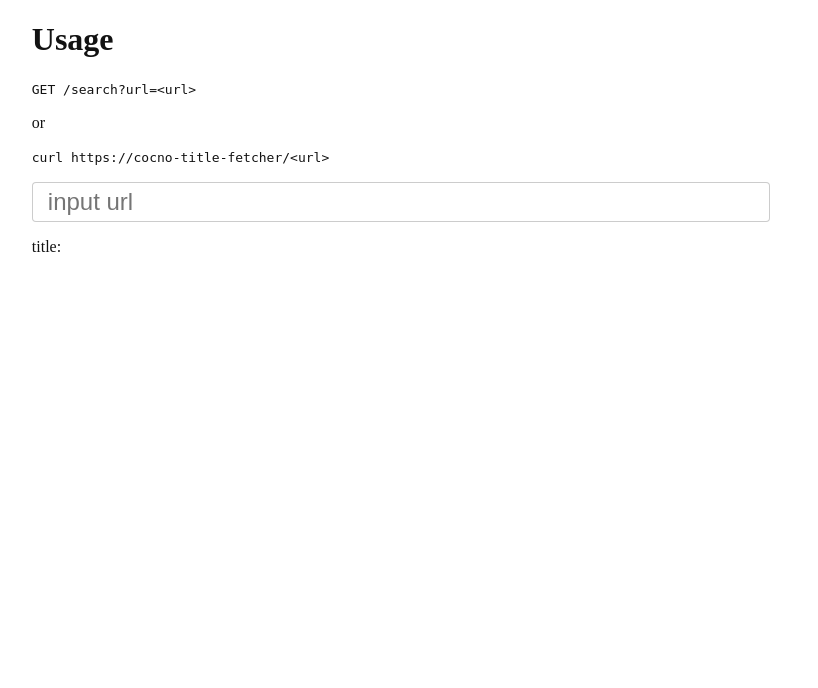
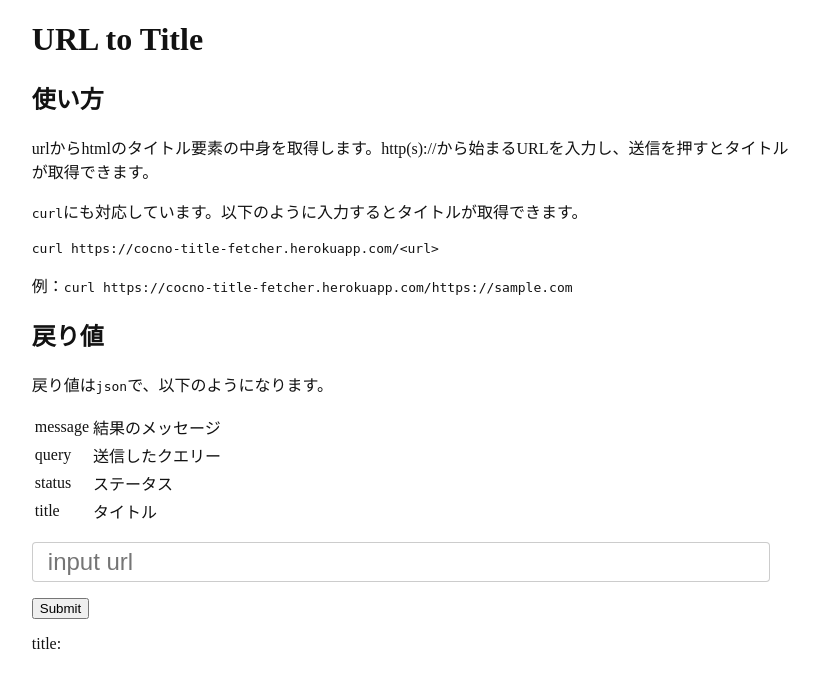
Before and after one commit to laprn/get-title, a Flask app: page / in a window 1280 px wide. Shown: the top 688 px of the page, without its empty margins (229-1047 px from the left). Run offline with Flask 2, Linux system fonts and the light colour scheme.

Commit message:
flask flash

```diff
--- a/app.py
+++ b/app.py
@@ -1,11 +1,12 @@
-from flask import Flask, render_template, request
+from flask import Flask, render_template, request, flash, redirect, url_for
 from flask.wrappers import Request
 from fetchhtmlinfo import fetch_header
 
 app = Flask(__name__)
+app.secret_key = b'_5#y2L"F4Q8z\n\xec]/'
 
 @app.route('/')
-def greeting():
+def index():
     return render_template('index.html')
 
 @app.route('/<path:url>')
@@ -17,7 +18,9 @@ def display_json_curl(url):
 def display_json_form():
     url = request.args.get('url')
     result = fetch_header.fetch_title(url)
-    return result
+    flash(result)
+    return redirect(url_for('index'))
+    # return result
 
 if __name__ == '__main__':
     app.run()
--- a/templates/index.html
+++ b/templates/index.html
@@ -22,6 +22,7 @@
             border: none;
             box-shadow: 0 0 0 1px #ccc inset;
             padding-left: 1rem;
+            margin: 1rem 0rem;
         }
         @media screen and (max-width: 480px) {
             .container {
@@ -32,32 +33,46 @@
 </head>
 <body>
     <div class="container">
-        <h1>Usage</h1>
-        <p><code>GET /search?url=&lt;url&gt;</code></p>or
-        <p><code>curl https://cocno-title-fetcher/&lt;url&gt;</code></p>
-
-    <form action="/search" method="GET" onsubmit="return false;">
-    <input type="text" name="url" placeholder="input url" onchange="changeHandler(this)" id="search">
+        <h1>URL to Title</h1>
+        <h2>使い方</h2>
+        <p>urlからhtmlのタイトル要素の中身を取得します。http(s)://から始まるURLを入力し、送信を押すとタイトルが取得できます。</p>
+        <p><code>curl</code>にも対応しています。以下のように入力するとタイトルが取得できます。</p>
+        <p><code>curl https://cocno-title-fetcher.herokuapp.com/&lt;url&gt;</code></p>
+        <p>例：<code>curl https://cocno-title-fetcher.herokuapp.com/https://sample.com</code></p>
+        <h2>戻り値</h2>
+        <p>戻り値は<code>json</code>で、以下のようになります。</p>
+        <table>
+            <tr>
+                <td>message</td>
+                <td>結果のメッセージ</td>
+            </tr>
+            <tr>
+                <td>query</td>
+                <td>送信したクエリー</td>
+            </tr>
+            <tr>
+                <td>status</td>
+                <td>ステータス</td>
+            </tr>
+            <tr>
+                <td>title</td>
+                <td>タイトル</td>
+            </tr>
+        </table>
+    <form action="/search" method="GET">
+    <input type="text" name="url" placeholder="input url" id="search">
+    <input type="submit" >
     </form>
     <p>title:</p>
-    <p id ="title"></p>
+    {% with messages = get_flashed_messages() %}
+    {% if messages %}
+    <ul class=flashes>
+        {% for message in messages %}
+        <li>{{ message['title'] }}</li>
+        {% endfor %}
+    </ul>
+    {% endif %}
+    {% endwith %}
     </div>
-    <script>
-        function changeHandler(input_value) {
-            const url = $(input_value).serialize();
-            $.ajax({
-                url: `/search?${url}`,
-                data: url,
-                dataType: "json",
-            }).done(data => {
-                console.log("Ajax通信 成功");
-                console.log(data['title']);
-                $("#title").html(data['title']);
-            }).fail(data => {
-                console.log("Ajax通信 失敗");
-                $("#title").html("Faild fetching data.");
-            });
-        }
-    </script>
 </body>
 </html>
```
